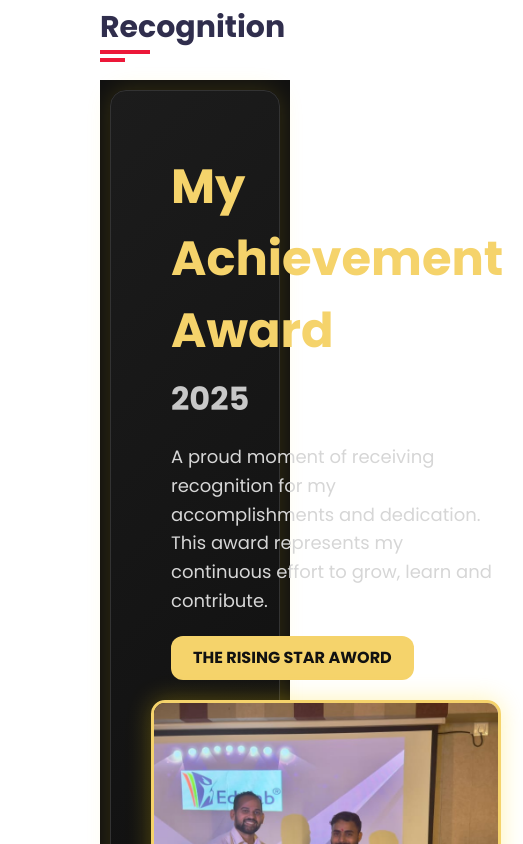
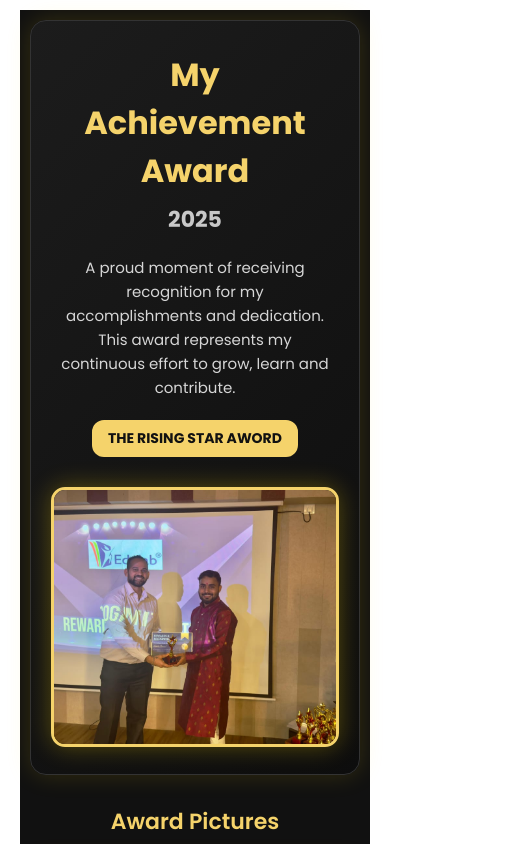
Before and after one commit to SahilPawar10/React_Portfolio, a React (Create React App) app: page / in a window 390 px wide. Shown: the part 840-1684 px from the top of the page, 523 px wide, since content can reach past the window. Built offline with nearby package versions, Linux system fonts and the light colour scheme; a web font is replaced by a local one.

Commit message:
added responsive to award section

```diff
--- a/src/components/Aword/AwardSection.css
+++ b/src/components/Aword/AwardSection.css
@@ -98,3 +98,106 @@
 .award-gallery img:hover {
   transform: scale(1.05);
 }
+
+@media (max-width: 600px) {
+  #awards {
+    margin: 20px;
+  }
+
+  .award-hero {
+    flex-direction: column;
+    padding: 20px;
+    text-align: center;
+  }
+
+  .award-left {
+    padding: 10px;
+  }
+
+  .award-left h1 {
+    font-size: 32px;
+  }
+
+  .award-year {
+    font-size: 22px;
+  }
+
+  .award-text {
+    font-size: 15px;
+    max-width: 100%;
+  }
+
+  .award-tag {
+    font-size: 14px;
+    padding: 8px 16px;
+  }
+
+  .award-right img {
+    width: 100%;
+    height: 260px;
+    margin-top: 20px;
+  }
+
+  .gallery-title {
+    font-size: 22px;
+    margin: 30px 0 20px;
+  }
+
+  .award-gallery {
+    grid-template-columns: 1fr;
+    gap: 18px;
+  }
+
+  .award-gallery img {
+    height: 220px;
+  }
+}
+
+@media (min-width: 601px) and (max-width: 900px) {
+  #awards {
+    margin: 40px;
+  }
+
+  .award-hero {
+    flex-direction: column;
+    padding: 30px;
+    text-align: center;
+  }
+
+  .award-left h1 {
+    font-size: 40px;
+  }
+
+  .award-year {
+    font-size: 26px;
+  }
+
+  .award-right img {
+    width: 320px;
+    height: 320px;
+    margin-top: 25px;
+  }
+
+  .award-gallery {
+    grid-template-columns: repeat(2, 1fr);
+  }
+
+  .award-gallery img {
+    height: 260px;
+  }
+}
+
+@media (min-width: 901px) and (max-width: 1200px) {
+  #awards {
+    margin: 60px;
+  }
+
+  .award-left h1 {
+    font-size: 44px;
+  }
+
+  .award-right img {
+    width: 330px;
+    height: 330px;
+  }
+}
```
